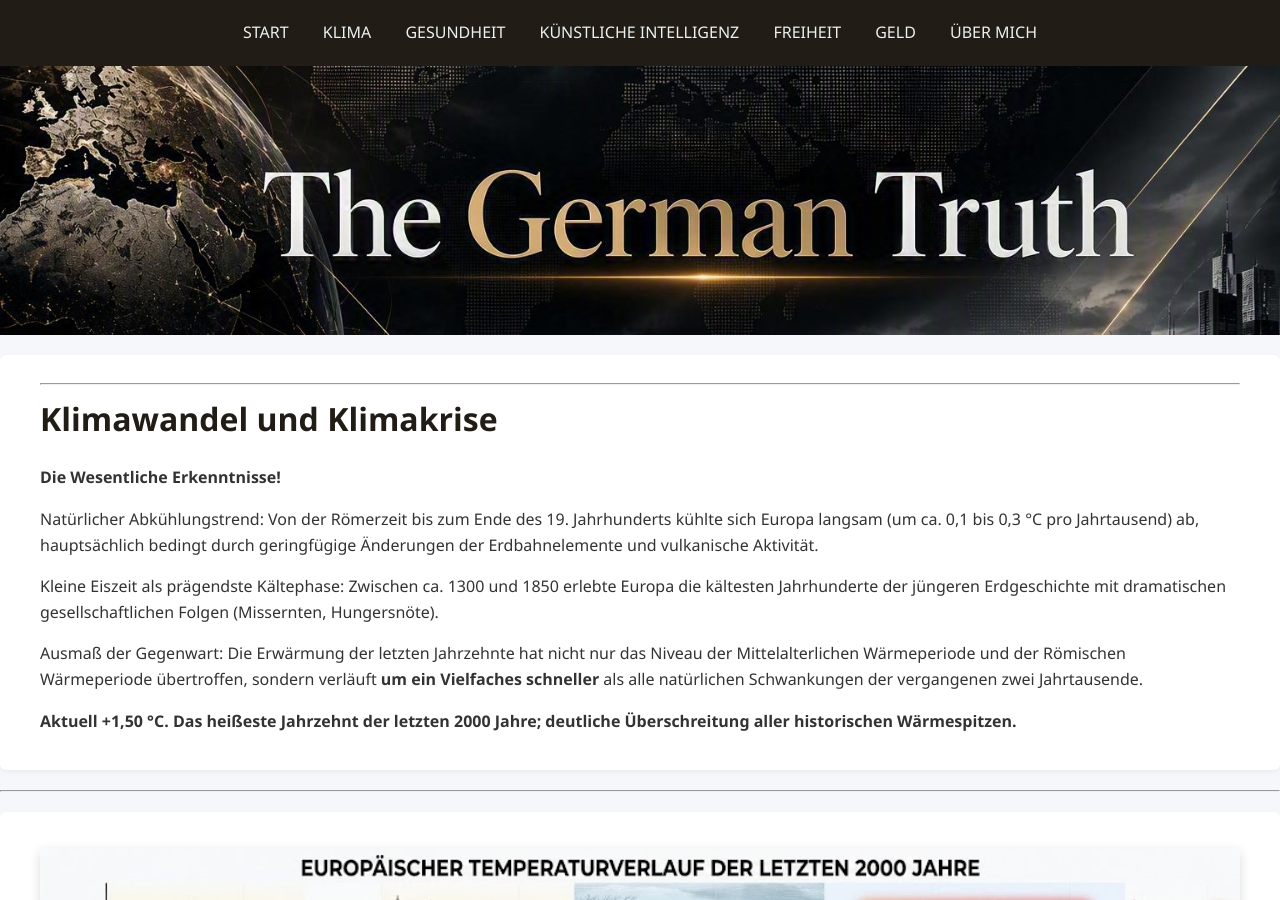
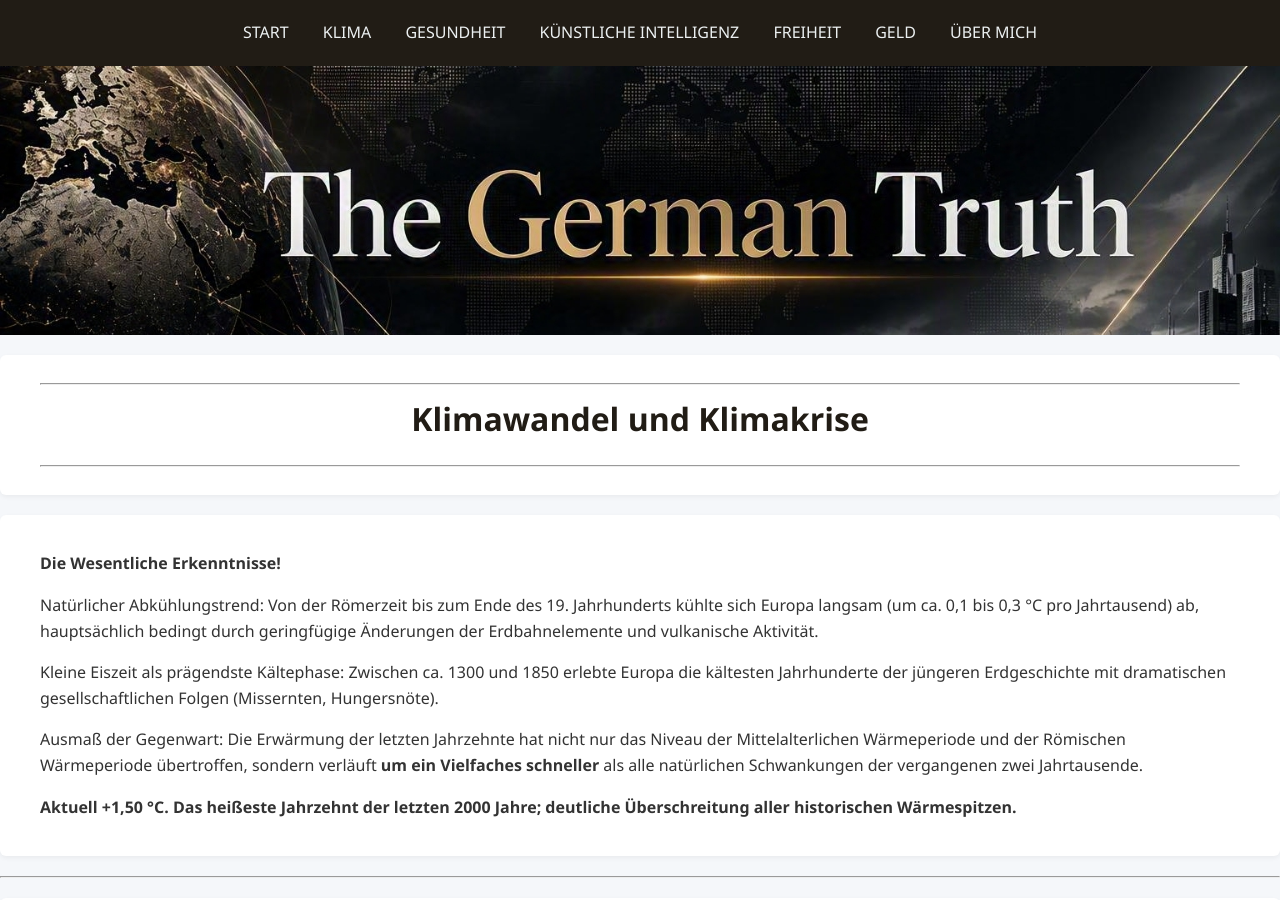
Before and after one commit to TheGermanTruth/TheGermanTruth, a Jekyll site: the page built from klima.md, in a window 1280 px wide and 900 px high. Built offline with Jekyll 4.4.1, drawn with Linux system fonts in a browser that asks for light colours.

Commit message:
Update klima.md

```diff
--- a/klima.md
+++ b/klima.md
@@ -3,11 +3,17 @@ layout: default
 title: "Klimawandel und Klimakrise. Die Co2 Lüge"
 ---
 
-<div class="section one-column" markdown="1">
+<div class="section one-column" align="center" markdown="1">
 
 ---
 
 # Klimawandel und Klimakrise
+
+---
+
+</div>
+
+<div class="section one-column" markdown="1">
 
 **Die Wesentliche Erkenntnisse!**
 
```
